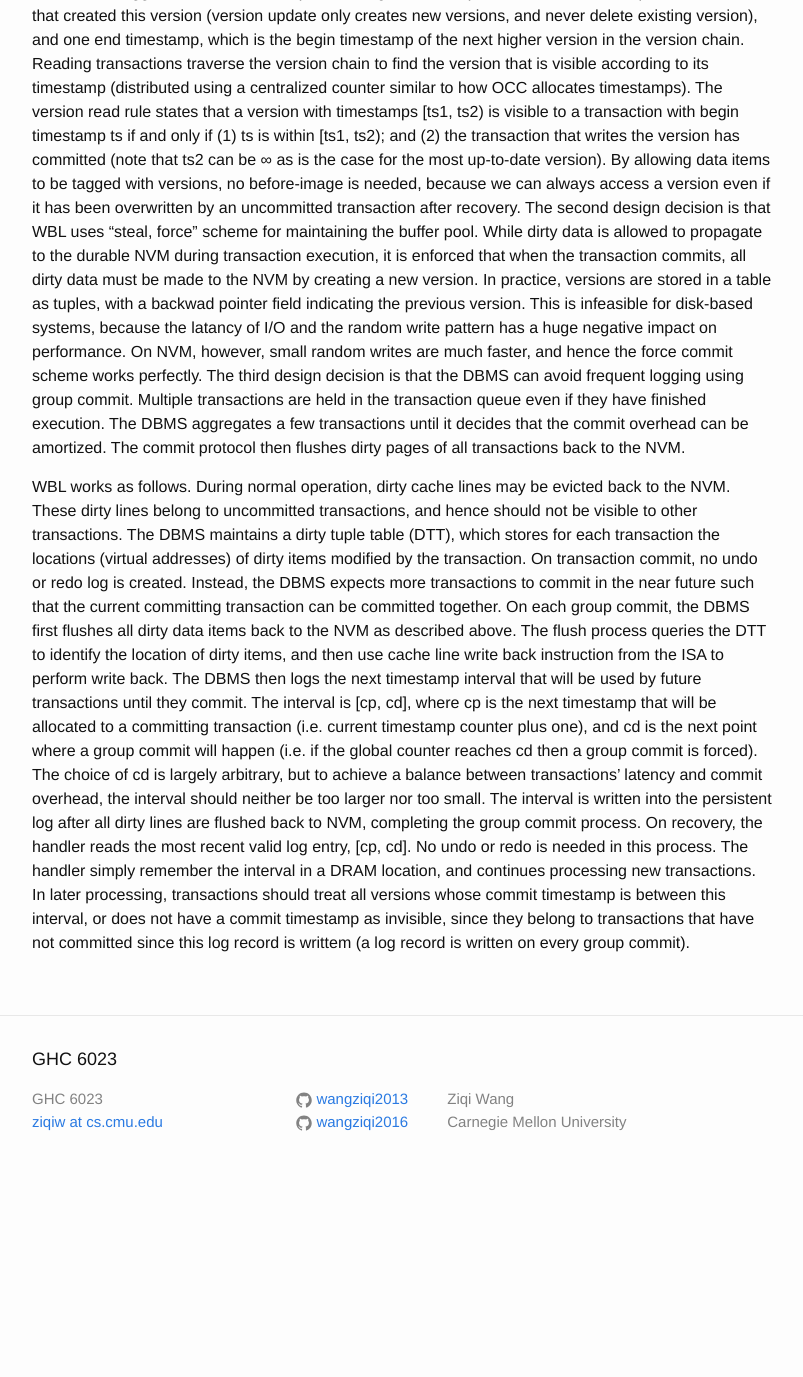
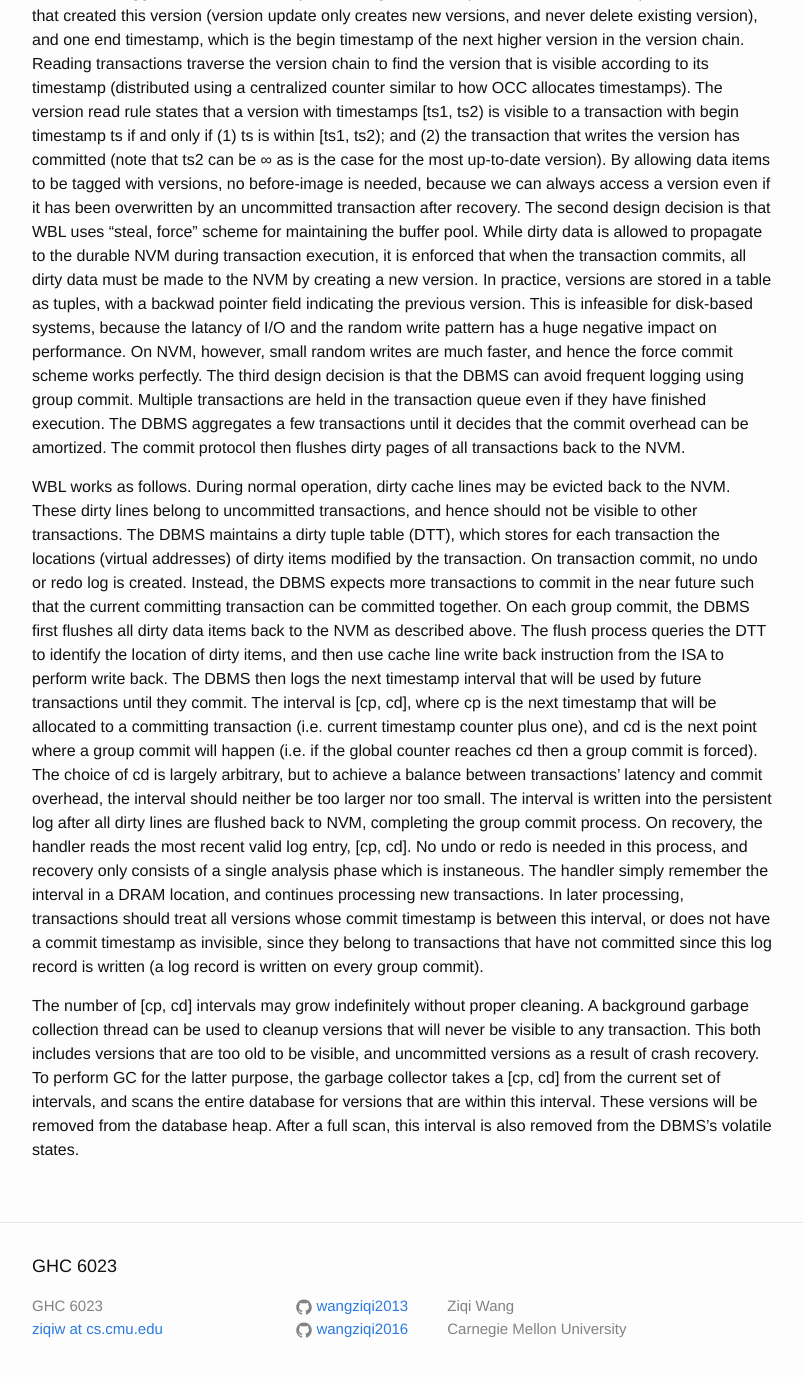
Before and after one commit to wangziqi2013/wangziqi2013.github.io, a Jekyll site: the page built from _posts/2019-01-12-wbl.markdown, in a window 1280 px wide and 1400 px high, scrolled down 1412 px. Shown: the top 1377 px of the window, without its empty margins (238-1041 px from the left). Built offline with Jekyll 4.4.1, drawn with Linux system fonts in a browser that asks for light colours; before the commit the page ends 2605 px from its top, so only the background shows below that.

Commit message:
Adding GC

```diff
--- a/_posts/2019-01-12-wbl.markdown
+++ b/_posts/2019-01-12-wbl.markdown
@@ -79,7 +79,15 @@ will happen (i.e. if the global counter reaches cd then a group commit is forced
 to achieve a balance between transactions' latency and commit overhead, the interval should neither be too larger nor too
 small. The interval is written into the persistent log after all dirty lines are flushed back to NVM, completing the
 group commit process. On recovery, the handler reads the most recent valid log entry, [cp, cd]. No undo or redo is needed
-in this process. The handler simply remember the interval in a DRAM location, and continues processing new transactions.
-In later processing, transactions should treat all versions whose commit timestamp is between this interval, or does not
-have a commit timestamp as invisible, since they belong to transactions that have not committed since this log record is
-writtem (a log record is written on every group commit).
+in this process, and recovery only consists of a single analysis phase which is instaneous. The handler simply remember
+the interval in a DRAM location, and continues processing new transactions. In later processing, transactions should
+treat all versions whose commit timestamp is between this interval, or does not have a commit timestamp as invisible, since
+they belong to transactions that have not committed since this log record is written (a log record is written on every group
+commit).
+
+The number of [cp, cd] intervals may grow indefinitely without proper cleaning. A background garbage collection thread
+can be used to cleanup versions that will never be visible to any transaction. This both includes versions that are
+too old to be visible, and uncommitted versions as a result of crash recovery. To perform GC for the latter purpose,
+the garbage collector takes a [cp, cd] from the current set of intervals, and scans the entire database for versions
+that are within this interval. These versions will be removed from the database heap. After a full scan, this interval is
+also removed from the DBMS's volatile states.
```
